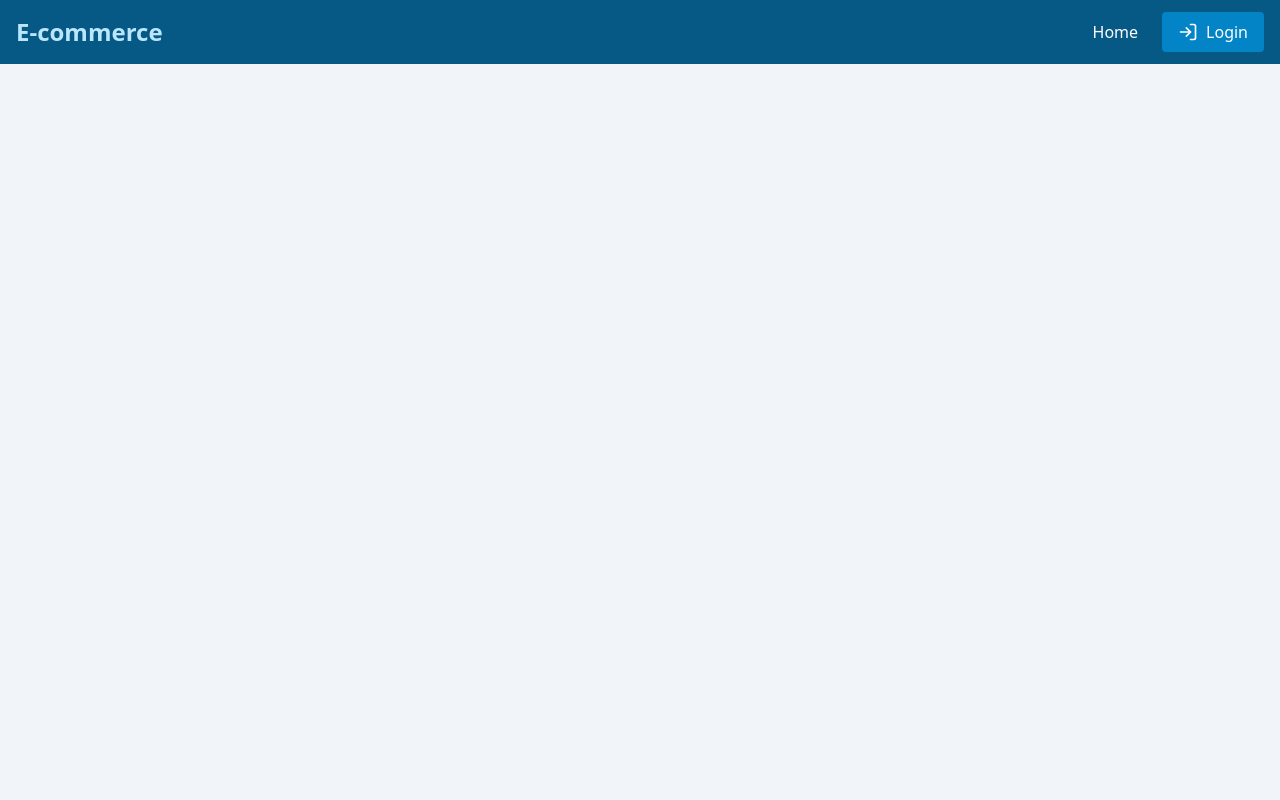
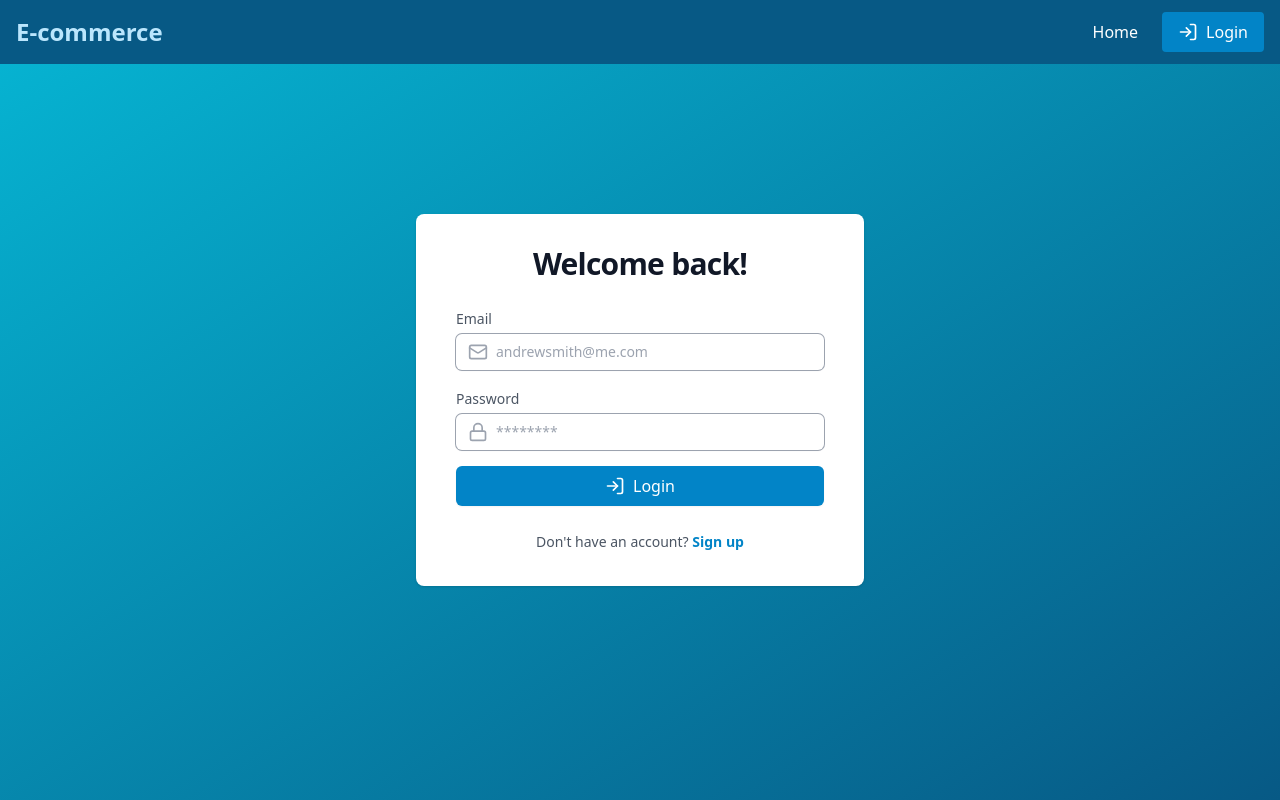
Before and after one commit to HtaSophia/mern-ecommerce, a React (Vite) app in the folder frontend/: page /login in a window 1280 px wide. Built offline with nearby package versions, Linux system fonts and the light colour scheme.

Commit message:
feat(ui-auth): Add form and login method on the Login page

```diff
--- a/frontend/src/pages/LoginPage.jsx
+++ b/frontend/src/pages/LoginPage.jsx
@@ -1,5 +1,107 @@
+import { useState } from "react";
+import { Link } from "react-router-dom";
+import { motion } from "framer-motion";
+import { LoaderIcon, LockIcon, LogInIcon, MailIcon } from "lucide-react";
+
 const LoginPage = () => {
-    return <div>Login Page</div>;
-}
+    const loading = false;
+    const [userForm, setUserForm] = useState({ email: "", password: "" });
+
+    const handleSubmit = (event) => {
+        event.preventDefault();
+        console.log(userForm);
+    };
+
+    const handleChange = (event) => {
+        const { name, value } = event.target;
+        setUserForm((prev) => ({ ...prev, [name]: value }));
+    };
+
+    return (
+        <div className="flex flex-col justify-center h-svh bg-gradient-to-br from-cyan-500 to-sky-800">
+            <motion.div
+                className="bg-white py-8 px-4 shadow sm:rounded-lg sm:px-10 sm:mx-auto sm:w-full sm:max-w-md"
+                initial={{ opacity: 0, y: -40 }}
+                animate={{ opacity: 1, y: 0 }}
+                transition={{ duration: 1, ease: "easeInOut" }}
+            >
+                <h1 className="text-center text-3xl font-semibold tracking-tight text-gray-900">Welcome back!</h1>
+
+                <section className="mt-6">
+                    <form onSubmit={handleSubmit} className="space-y-4">
+                        <div>
+                            <label htmlFor="email" className="text-sm text-gray-600">
+                                Email
+                            </label>
+                            <div className="relative mt-1 rounded-md shadow-sm">
+                                <div className="pointer-events-none absolute inset-y-0 left-0 flex items-center pl-3">
+                                    <MailIcon className="h-5 w-5 text-gray-400" aria-hidden="true" />
+                                </div>
+                                <input
+                                    type="email"
+                                    name="email"
+                                    id="email"
+                                    className="block w-full rounded-md border-0 py-1.5 pl-10 pr-20 text-gray-900 ring-1  ring-gray-400 placeholder:text-gray-400 focus:outline-none  focus:ring-sky-600 sm:text-sm sm:leading-6"
+                                    placeholder="andrewsmith@me.com"
+                                    value={userForm.email}
+                                    onChange={handleChange}
+                                    required
+                                />
+                            </div>
+                        </div>
+                        <div>
+                            <label htmlFor="password" className="text-sm text-gray-600">
+                                Password
+                            </label>
+                            <div className="relative mt-1 rounded-md shadow-sm">
+                                <div className="pointer-events-none absolute inset-y-0 left-0 flex items-center pl-3">
+                                    <LockIcon className="h-5 w-5 text-gray-400" aria-hidden="true" />
+                                </div>
+                                <input
+                                    type="password"
+                                    name="password"
+                                    id="password"
+                                    className="block w-full rounded-md border-0 py-1.5 pl-10 pr-20 text-gray-900 ring-1  ring-gray-400 placeholder:text-gray-400 focus:outline-none  focus:ring-sky-600 sm:text-sm sm:leading-6"
+                                    placeholder="********"
+                                    value={userForm.password}
+                                    onChange={handleChange}
+                                    required
+                                />
+                            </div>
+                        </div>
+
+                        <button
+                            type="submit"
+                            className="w-full py-2 px-4 flex items-center justify-center rounded-md shadow-sm font-medium text-white bg-sky-600 hover:bg-sky-500 transition duration-300 ease-in-out focus:outline-none focus:ring-2 focus:ring-offset-2 focus:ring-sky-600 disabled:opacity-50"
+                            disabled={loading}
+                        >
+                            {loading ? (
+                                <>
+                                    <LoaderIcon className="mr-2 h-5 w-5 animate-spin" aria-hidden="true" />
+                                    Loading...
+                                </>
+                            ) : (
+                                <>
+                                    <LogInIcon className="mr-2 h-5 w-5" aria-hidden="true" />
+                                    Login
+                                </>
+                            )}
+                        </button>
+                    </form>
+
+                    <p className="mt-6 text-center text-sm text-gray-600">
+                        Don&apos;t have an account?{" "}
+                        <Link
+                            to="/signup"
+                            className="font-semibold leading-6 text-sky-600 hover:text-sky-500 transition duration-300 ease-in-out"
+                        >
+                            Sign up
+                        </Link>
+                    </p>
+                </section>
+            </motion.div>
+        </div>
+    );
+};
 
 export default LoginPage;
```
